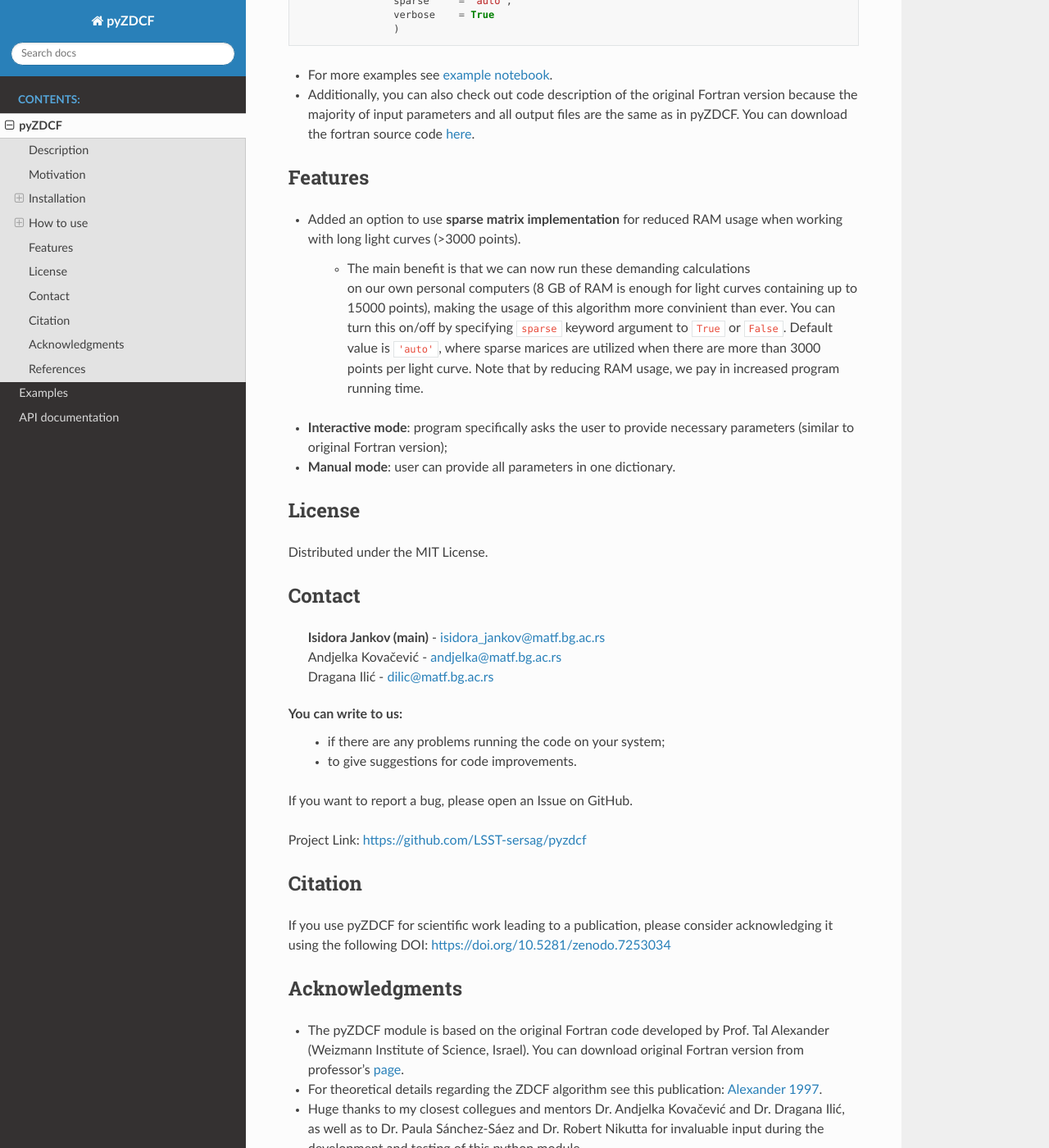
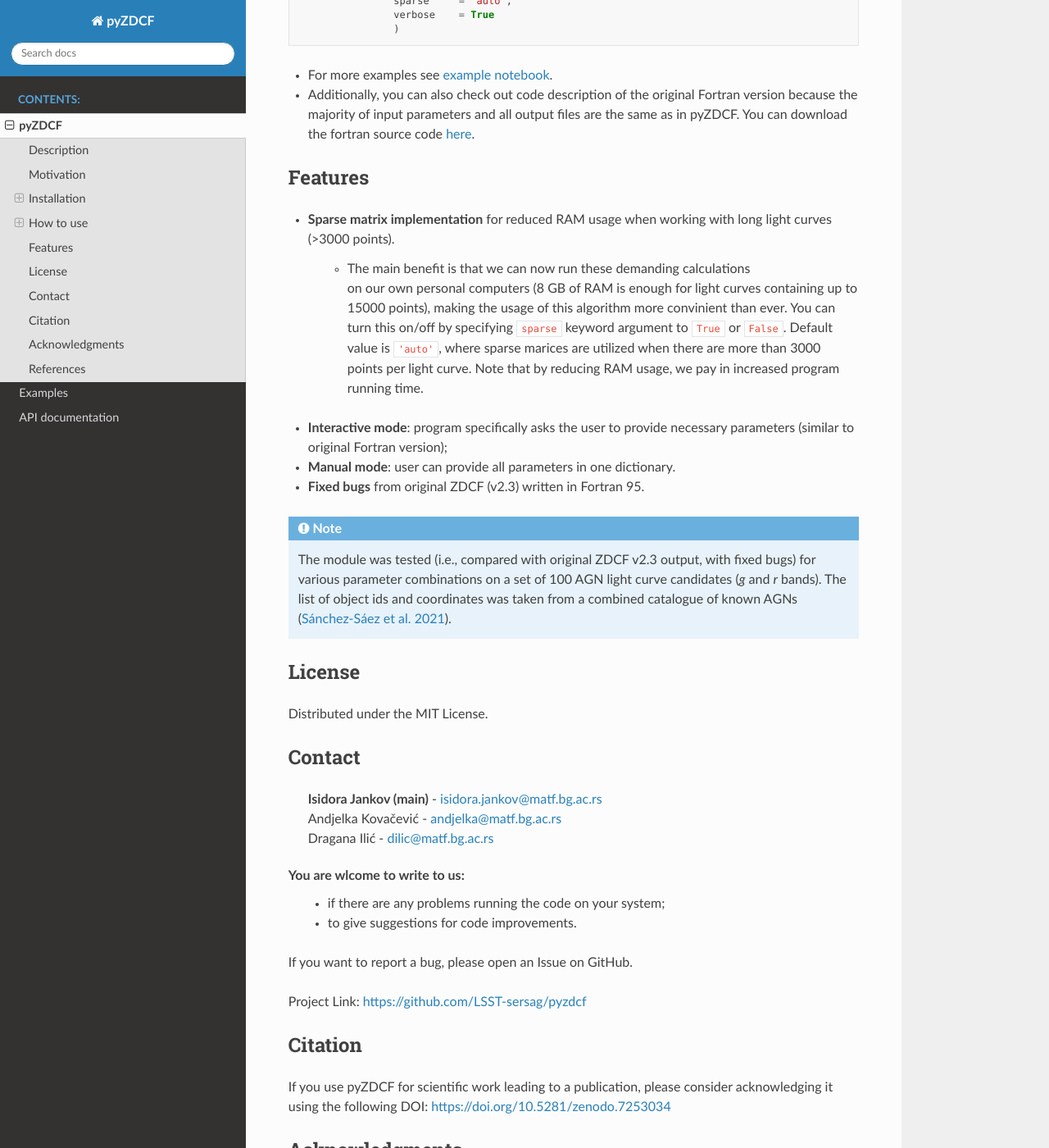
Before and after one commit to LSST-sersag/pyzdcf, a Sphinx documentation site: the page built from docs/pyZDCF/pyZDCF.rst, in a window 1280 px wide and 1400 px high, scrolled down 3516 px. Shown: the whole window at 82% size. Built offline with Sphinx 7.4.7 and the Read the Docs theme 2.0.0, drawn with Linux system fonts in a browser that asks for light colours; some of the changed text lies outside the part shown.

```diff
--- a/docs/pyZDCF/pyZDCF.rst
+++ b/docs/pyZDCF/pyZDCF.rst
@@ -194,7 +194,7 @@ An example for calculating cross-correlation between two light curves:
 Features
 --------
 
--  Added an option to use **sparse matrix implementation** for reduced
+-  **Sparse matrix implementation** for reduced
    RAM usage when working with long light curves (>3000 points).
       - The main benefit is that we can now run these demanding calculations
        on our own personal computers (8 GB of RAM is enough for light curves
@@ -207,6 +207,12 @@ Features
 -  **Interactive mode**: program specifically asks the user to provide
    necessary parameters (similar to original Fortran version);
 -  **Manual mode**: user can provide all parameters in one dictionary.
+-  **Fixed bugs** from original ZDCF (v2.3) written in Fortran 95.
+
+.. note::
+   The module was tested (i.e., compared with original ZDCF v2.3 output, with fixed bugs) for various parameter combinations on a set of 100 AGN light curve candidates (*g* and *r* bands).
+   The list of object ids and coordinates was taken from a combined catalogue of known AGNs (`Sánchez-Sáez et al. 2021 <https://ui.adsabs.harvard.edu/abs/2021AJ....162..206S/abstract>`__).
+
 
 
 License
@@ -217,11 +223,11 @@ Distributed under the MIT License.
 Contact
 -------
 
-   | **Isidora Jankov (main)** - isidora_jankov@matf.bg.ac.rs
+   | **Isidora Jankov (main)** - isidora.jankov@matf.bg.ac.rs
    | Andjelka Kovačević - andjelka@matf.bg.ac.rs
    | Dragana Ilić - dilic@matf.bg.ac.rs
 
-You can write to us:
+You are wlcome to write to us:
 	- if there are any problems running the code on your system;
 	- to give suggestions for code improvements.
 
@@ -269,6 +275,9 @@ References
 -  `Kovačević, A.; Popović, L. Č.; Shapovalova, A. I.; et al. 2014,
    Advances in Space Research, 54,
    1414-1428 <https://ui.adsabs.harvard.edu/abs/2014AdSpR..54.1414K/abstract>`__
+-  `Sánchez-Sáez, P.; Lira, H.; Martí, L.; et al. 2021,
+   The Astronomical Journal, 162,
+   id.206 <https://ui.adsabs.harvard.edu/abs/2021AJ....162..206S/abstract>`__
 -  `Shapovalova, A. I.; Popović, L. Č.; Afanasiev, V. L.; et al. 2019,
    MNRAS, 485,
    4790-4803 <https://ui.adsabs.harvard.edu/abs/2019MNRAS.485.4790S/abstract>`__
```
Also changed, not shown: README.md (+10 -8 lines), 1 other file.
